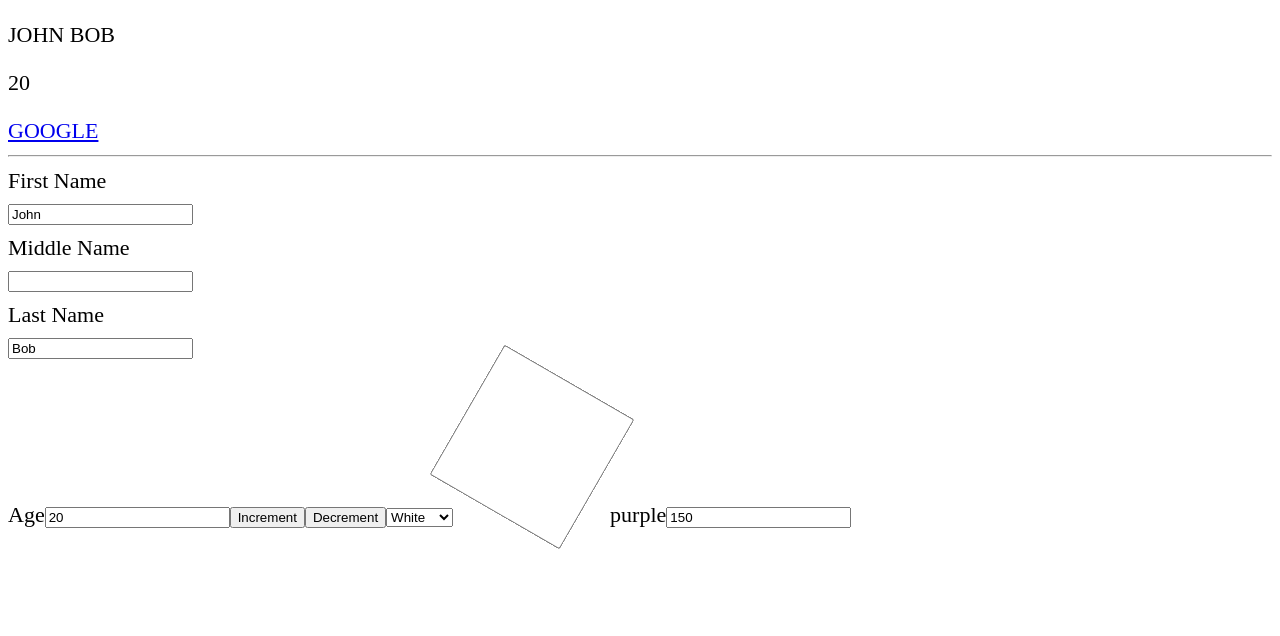
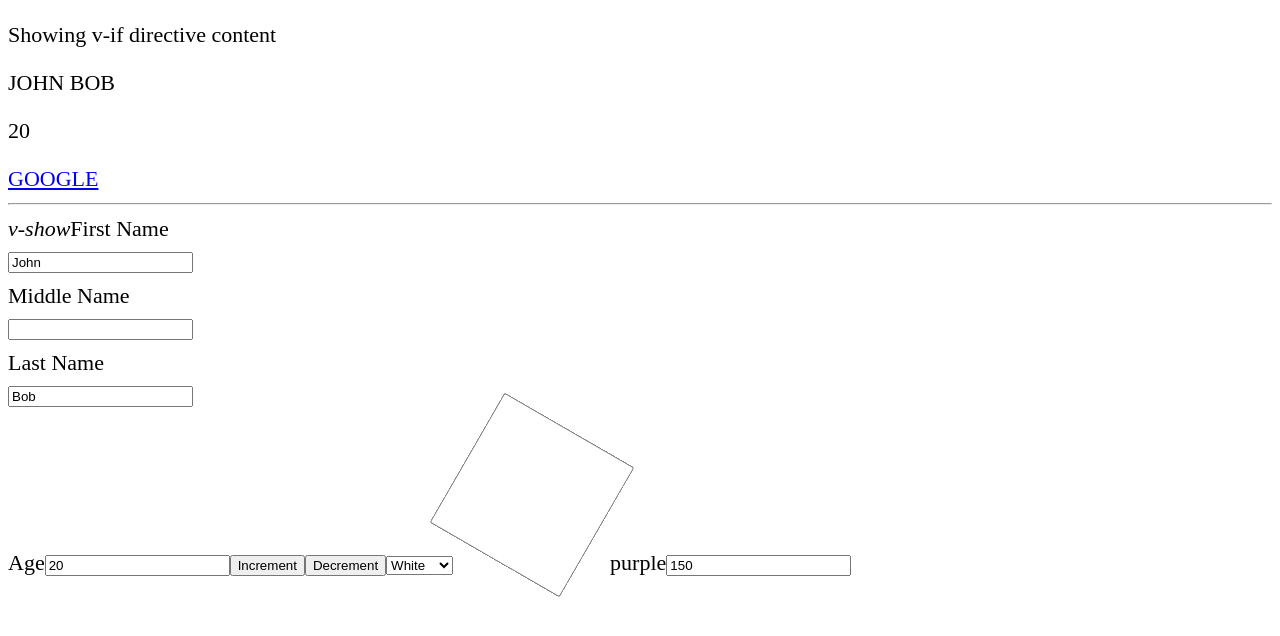
Before and after one commit to Wang55566/NewVueProject, a plain HTML site: page index.html in a window 1280 px wide. Drawn offline with nearby package versions, Linux system fonts and the light colour scheme.

Commit message:
conditional rendering

```diff
--- a/app.js
+++ b/app.js
@@ -9,6 +9,7 @@ const vm = Vue.createApp({
       isPurple: false,
       selectedColor:"",
       size: 150,
+      mode: 1
     }
   },
   methods: {
--- a/index.html
+++ b/index.html
@@ -8,10 +8,14 @@
   </head>
   <body>
     <div id="app" v-cloak>
+      <p v-if="mode === 1">Showing v-if directive content</p>
       <p>{{fullName.toUpperCase()}}</p>
       <p>{{age}}</p>
       <a :href="url">GOOGLE</a>
+
       <hr />
+      <i v-show="mode == 1">v-show</i>
+
       <label for="">First Name</label>
       <input type="text" v-model.lazy.trim="firstName" />
 
@@ -32,11 +36,13 @@
         Increment
       </button>
       <button @click="age--" :class="circle_classes">Decrement</button>
+
       <select v-model="selectedColor">
         <option value="">White</option>
         <option value="text-white">Black</option>
         <option value="text-orange">Orange</option>
       </select>
+
       <label
         ><input
           type="checkbox"
```
